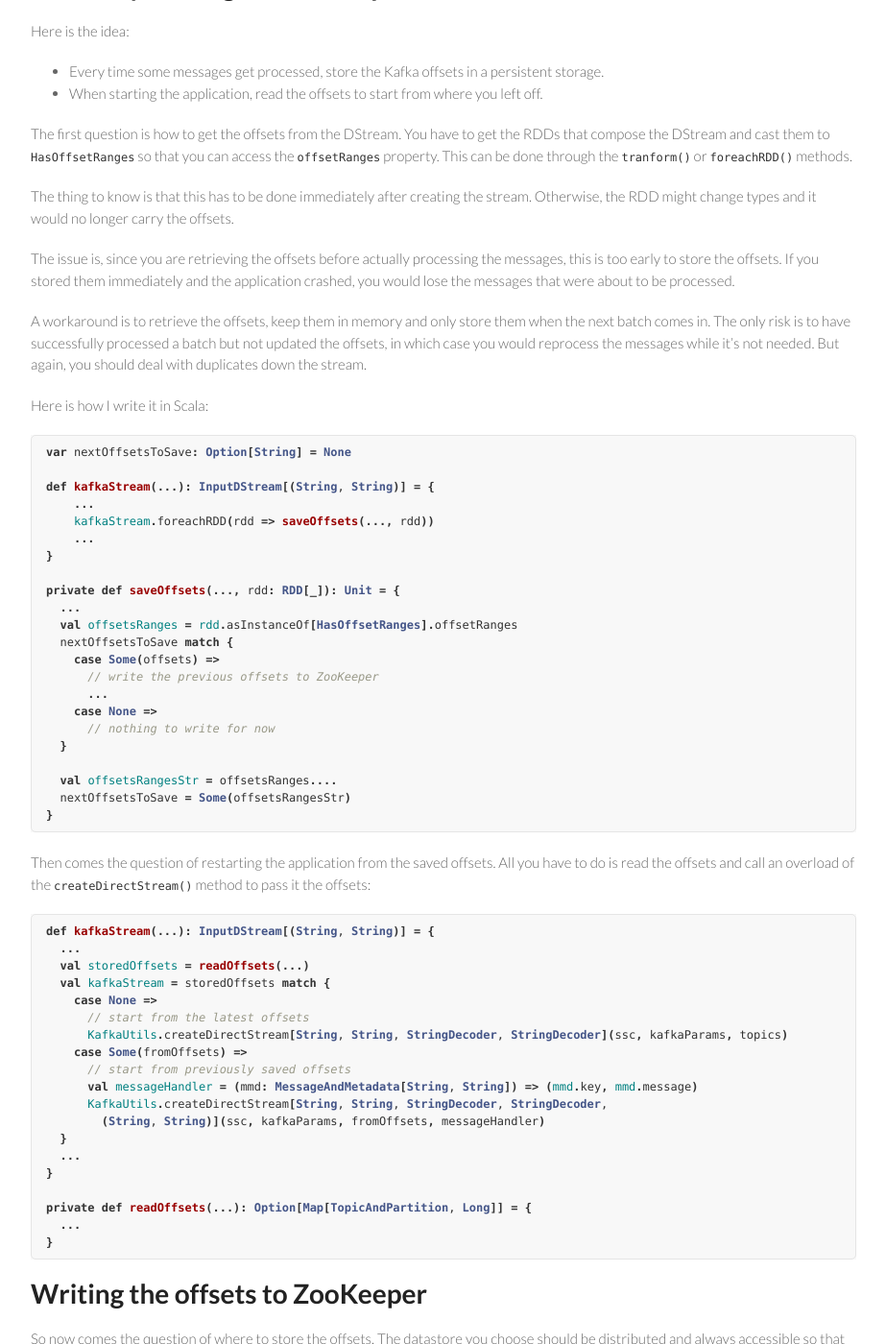
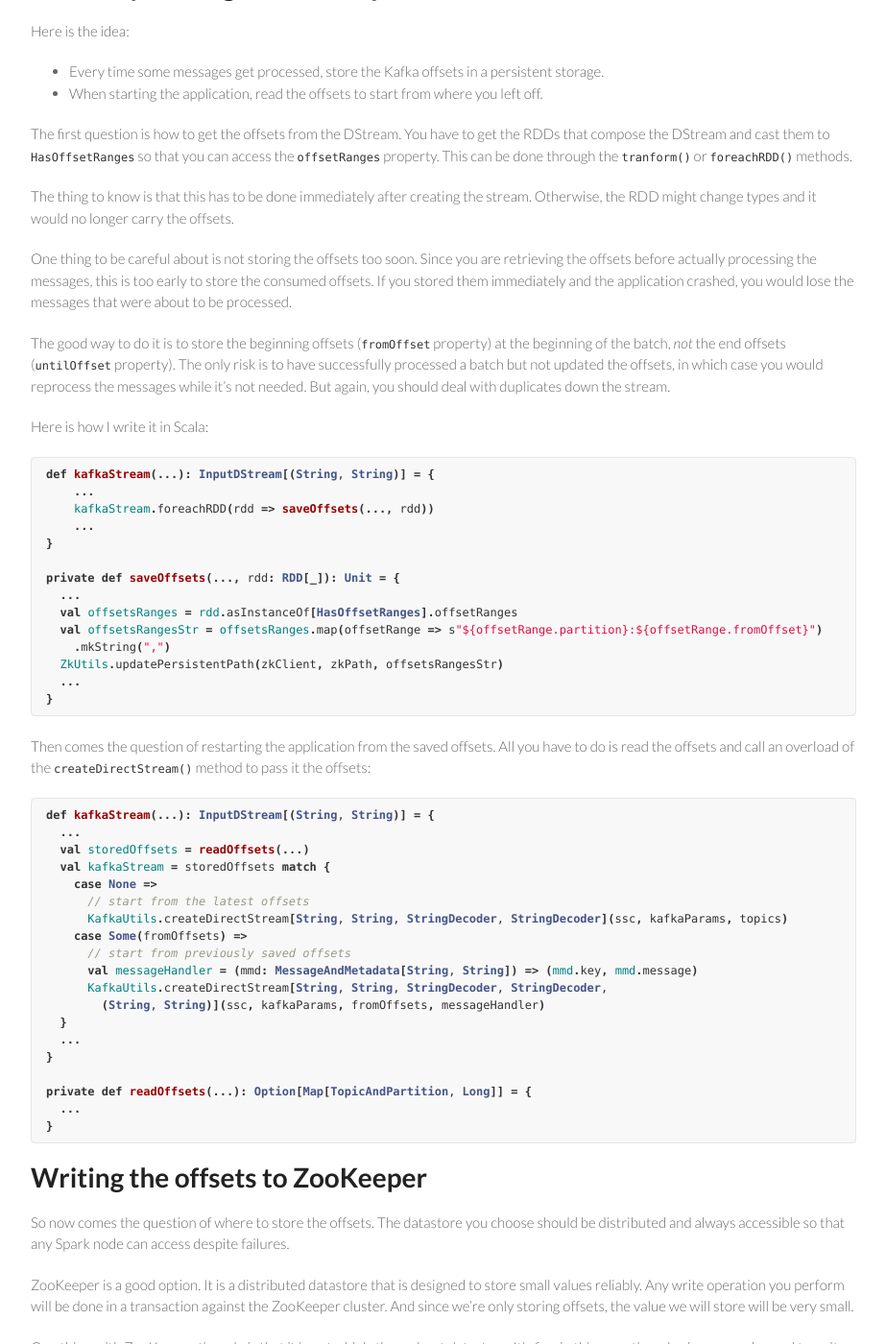
Before and after one commit to aseigneurin/aseigneurin.github.io, a Jekyll site: the page built from _posts/2016-05-07-spark-kafka-achieving-zero-data-loss.md, in a window 1280 px wide and 1400 px high, scrolled down 4109 px. Shown: the whole window at 96% size, without its empty margins (178-1101 px from the left). Built offline with Jekyll 4.4.1, drawn with Linux system fonts in a browser that asks for light colours; nearby versions of some CDN libraries.

Commit message:
updated blog post with a simpler way to store the offsets

````diff
--- a/_posts/2016-05-07-spark-kafka-achieving-zero-data-loss.md
+++ b/_posts/2016-05-07-spark-kafka-achieving-zero-data-loss.md
@@ -142,15 +142,13 @@ The first question is how to get the offsets from the DStream. You have to get t
 
 The thing to know is that this has to be done immediately after creating the stream. Otherwise, the RDD might change types and it would no longer carry the offsets.
 
-The issue is, since you are retrieving the offsets before actually processing the messages, this is too early to store the offsets. If you stored them immediately and the application crashed, you would lose the messages that were about to be processed.
+One thing to be careful about is not storing the offsets too soon. Since you are retrieving the offsets before actually processing the messages, this is too early to store the consumed offsets. If you stored them immediately and the application crashed, you would lose the messages that were about to be processed.
 
-A workaround is to retrieve the offsets, keep them in memory and only store them when the next batch comes in. The only risk is to have successfully processed a batch but not updated the offsets, in which case you would reprocess the messages while it’s not needed. But again, you should deal with duplicates down the stream.
+The good way to do it is to store the beginning offsets (`fromOffset` property) at the beginning of the batch, *not* the end offsets (`untilOffset` property). The only risk is to have successfully processed a batch but not updated the offsets, in which case you would reprocess the messages while it’s not needed. But again, you should deal with duplicates down the stream.
 
 Here is how I write it in Scala:
 
 ```scala
-var nextOffsetsToSave: Option[String] = None
-
 def kafkaStream(...): InputDStream[(String, String)] = {
     ...
     kafkaStream.foreachRDD(rdd => saveOffsets(..., rdd))
@@ -160,16 +158,10 @@ def kafkaStream(...): InputDStream[(String, String)] = {
 private def saveOffsets(..., rdd: RDD[_]): Unit = {
   ...
   val offsetsRanges = rdd.asInstanceOf[HasOffsetRanges].offsetRanges
-  nextOffsetsToSave match {
-    case Some(offsets) =>
-      // write the previous offsets to ZooKeeper
-      ...
-    case None =>
-      // nothing to write for now
-  }
-
-  val offsetsRangesStr = offsetsRanges....
-  nextOffsetsToSave = Some(offsetsRangesStr)
+  val offsetsRangesStr = offsetsRanges.map(offsetRange => s"${offsetRange.partition}:${offsetRange.fromOffset}")
+    .mkString(",")
+  ZkUtils.updatePersistentPath(zkClient, zkPath, offsetsRangesStr)
+  ...
 }
 ```
 
````
